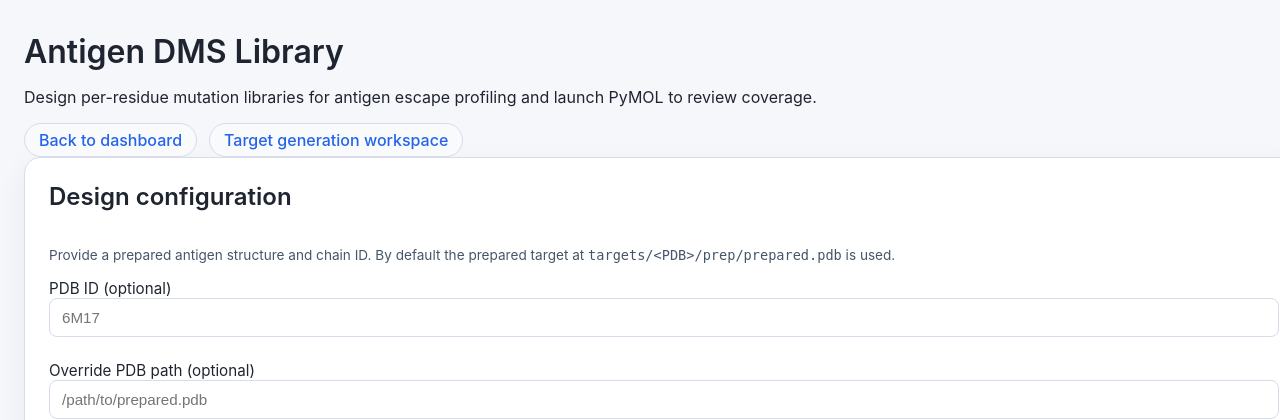
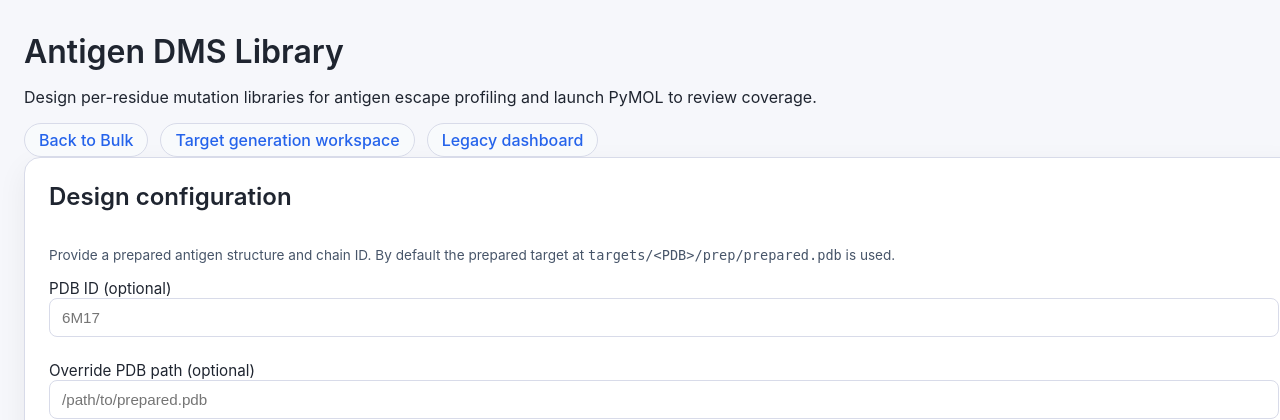
Before and after one commit to takaria0/initbinder, a FastAPI app: page /antigen-dms in a window 1280 px wide; the page is wider, and only the part inside the window is pictured. Shown: the top 420 px of that part. Run offline with FastAPI, Linux system fonts and the light colour scheme.

Commit message:
change url bulk to /

```diff
--- a/webapp/main.py
+++ b/webapp/main.py
@@ -2061,6 +2061,11 @@ async def api_assess_run(pdb_id: str, payload: AssessmentRunRequest) -> Assessme
 
 @app.get("/")
 async def home() -> FileResponse:
+    return FileResponse(_template_path("bulk.html"))
+
+
+@app.get("/dashboard")
+async def dashboard_page() -> FileResponse:
     return FileResponse(_template_path("index.html"))
 
 
--- a/webapp/templates/bulk.html
+++ b/webapp/templates/bulk.html
@@ -70,7 +70,7 @@
               <div class="table-toolbar" style="justify-content: space-between; align-items: center;">
                 <div class="flex-row" style="gap: 10px; align-items: center;">
                   <div id="bulk-preview-summary" class="badge"></div>
-                  <button type="button" id="bulk-visualize-epitopes" class="visualize-btn">Visualize epitopes</button>
+                  <button type="button" id="bulk-visualize-epitopes" class="visualize-btn" hidden>Visualize epitopes</button>
                 </div>
               </div>
               <h3 style="margin: 0 0 8px;">Detected targets</h3>
--- a/webapp/templates/dms_library.html
+++ b/webapp/templates/dms_library.html
@@ -14,8 +14,9 @@
             <h1>Antigen DMS Library</h1>
             <p>Design per-residue mutation libraries for antigen escape profiling and launch PyMOL to review coverage.</p>
             <nav class="page-nav">
-              <a href="/">Back to dashboard</a>
+              <a href="/">Back to Bulk</a>
               <a href="/target-generation">Target generation workspace</a>
+              <a href="/dashboard">Legacy dashboard</a>
             </nav>
           </div>
         </header>
--- a/webapp/templates/index.html
+++ b/webapp/templates/index.html
@@ -17,7 +17,7 @@
             <nav class="page-nav">
               <a href="/target-generation">Open target generation workspace</a>
               <a href="/antigen-dms">Antigen DMS library</a>
-              <a href="/bulk">Bulk processing</a>
+              <a href="/">Bulk processing</a>
             </nav>
           </div>
           <label class="debug-toggle">
--- a/webapp/templates/target_generation.html
+++ b/webapp/templates/target_generation.html
@@ -15,7 +15,8 @@
             <p>Browse discovery TSV/CSV files and launch new target generation jobs.</p>
           </div>
           <nav class="page-nav">
-            <a href="/">&#8592; Back to dashboard</a>
+            <a href="/">&#8592; Back to Bulk</a>
+            <a href="/dashboard">Legacy dashboard</a>
           </nav>
         </header>
 
```
Also changed, not shown: README.md, README_GUI.md.
